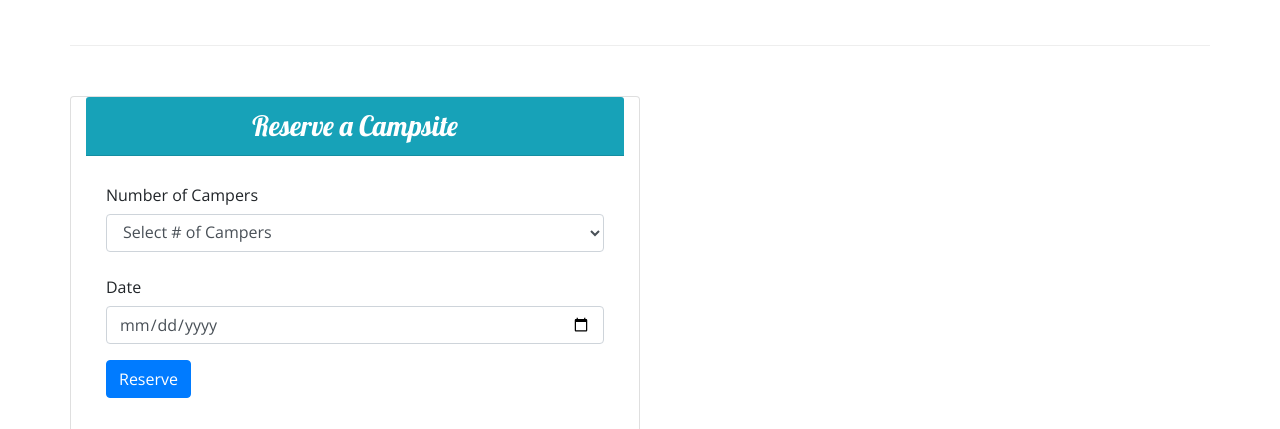
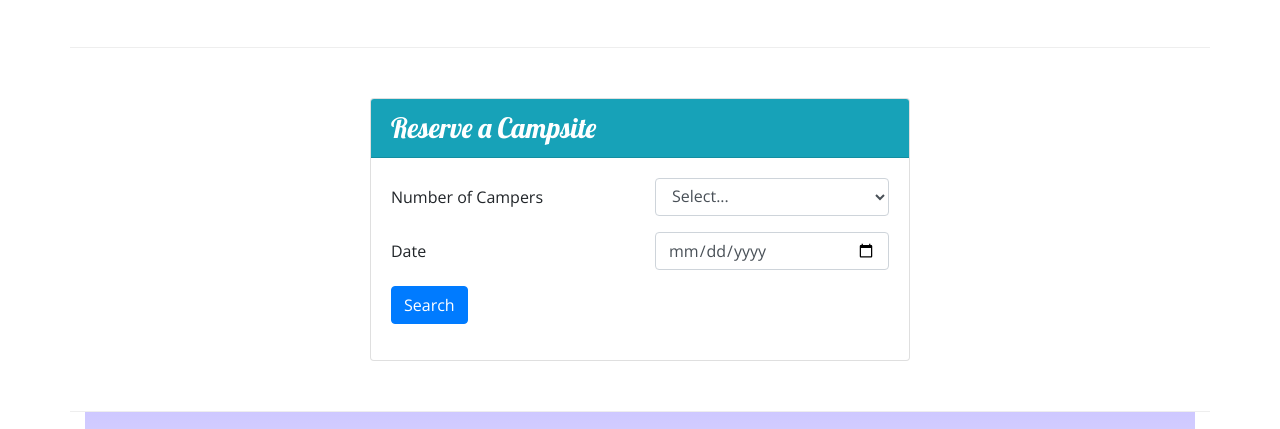
Before and after one commit to mattsander1966/newcampsite, a website: page index.html in a window 1280 px wide. Shown: the part 1099-1528 px from the top of the page. Drawn offline with nearby package versions, Linux system fonts and the light colour scheme.

Commit message:
his code

```diff
--- a/index.html
+++ b/index.html
@@ -36,20 +36,19 @@
             <h1>NuCamp</h1>
             <h2>A better way to camp</h2>
           </div>
-          <div class="col md-4 xl-2">
+          <div class="offset-1 xl-2 align-self-right">
             <a href="#reserveForm"><button type="button" class="btn btn-info btn-lg">Reserve Campsite</button></a>
-            <!-- <button type="button" class="btn btn-info btn-lg"><a href="#reserveForm">Reserve Campsite</button> -->
             </div>
         </div>
       </div>
     </header>
     <nav class="navbar navbar-expand-sm navbar-dark sticky-top">
-      <div class="container" <a class="navbar-brand" href="#"><img src="images/logo.png" height="30" width="30"></a>
+      <div class="container"><a class="navbar-brand" href="#"><img src="images/logo.png" height="30" width="30"></a>
         <button
           class="navbar-toggler ml-auto"
           type="button"
           data-toggle="collapse"
-          data-target="#nucampNavbar"
+          data-target="#nucampNavbar">
           <span class="navbar-toggler-icon"></span>
         </button>
         <div class="collapse navbar-collapse" id="nucampNavbar">
@@ -94,20 +93,22 @@
         </div>
         </div>
       </div>
-      <div class="row row-content">
-        <div class="col-sm-4 col-md-3 align-self-center">
+      <div class="row row-content align-items-center">
+        <div class="col-sm-4 col-md-3">
           <h2>Featured Campsites</h2>
         </div>
         <div class="col">
           <div class="media">
+            <div class="media-body align-self-center">
           <h3>React Lake Campground</h3>
-          <p class="d-none d-sm-block align-self-center">
+          <p class="d-none d-sm-block ">
             Nestled in the foothills of the Chrome Mountains, this campground on
             the shores of the pristine React Lake is a favorite for fly fishers.
           </p>
+          </div>
           <img class="d-flex ml-3 img-thumbnail" src="images/react-lake-thumb.jpg" alt="react-lake" />
+          </div>
           <div class="media-body align-self-center">
-          </div>
           </div>
         </div>
       </div>
@@ -125,16 +126,18 @@
         </div>
       </div>
     </div>
-    <div class="row row-content" class="col-sm-6 mx-auto">
-      <div class="card col-sm-6">
-          <h3 class="card-header bg-info text-white text-center">Reserve a Campsite</h3>
+    <div class="row row-content">
+      <div class="col-sm-6 mx-auto">
+        <div class="card">
+          <h3 class="card-header bg-info text-white">Reserve a Campsite</h3>
           <div class="card-body">
             <form id="reserveForm">
-                <!-- I've put the tag in 3 different places and it still does not link  -->
-                <div class="form-group">
-                  <label class="col-form-label" for="numCampers" class="col col-form-label">Number of Campers</label>
-                  <select class="form-control" id="numCampers" name="numCampers">
-                    <option>Select # of Campers</option>
+              <div class="form-group row">
+                <label for="numCampers" class="col-sm-6 col-form-label">Number of Campers</label>
+                <!-- Select Dropdown -->
+                <div class="col">
+                  <select id="numCampers" class="form-control">
+                    <option selected>Select...</option>
                     <option value="1">1</option>
                     <option value="2">2</option>
                     <option value="3">3</option>
@@ -143,12 +146,17 @@
                     <option value="6">6</option>
                     </select>
                     </div>
-                  <div class="form-group" class="col-sm-6 mx-auto">
-                      <label class="col-form-label" for="date">Date</label>
-                      <input class="form-control" type="date" id="date" name="date" placeholder="date"/>
                     </div>
-                  <div class="form-group" class="col">
-                      <button type="button" id="#reserveForm" class="btn btn-primary">Reserve</button>
+                    <div class="form-group row">
+                      <label for="date" class="col-sm-6 col-form-label">Date</label>
+                      <div class="col">
+                        <input type="date" class="form-control" id="date" name="date" placeholder="Date" />
+                      </div>
+                    </div>
+                    <div class="form-group row">
+                      <div class="col">
+                        <button type="submit" class="btn btn-primary">Search</button>
+                      </div>
                     </div>
               </form>
                 </div>
```
Lines whose indentation alone changed are shown as unchanged.
